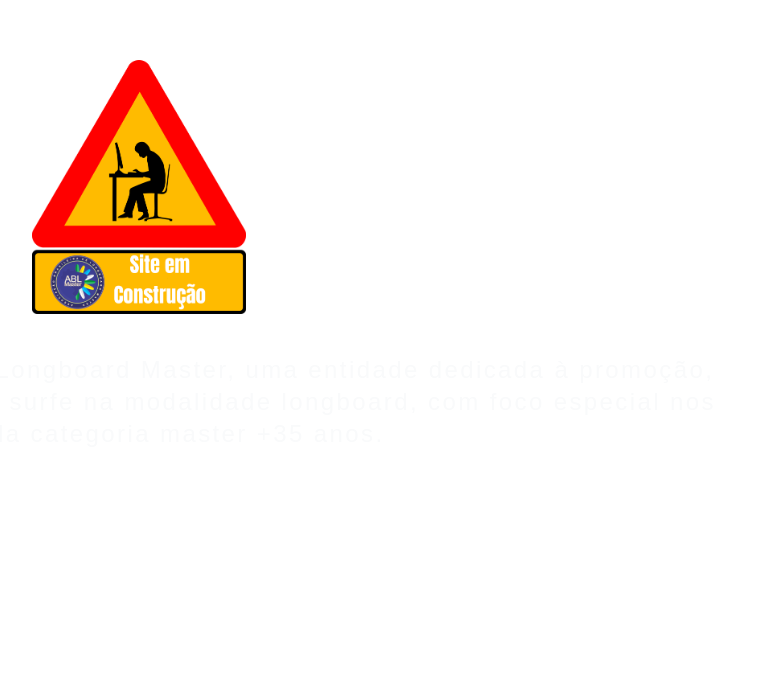
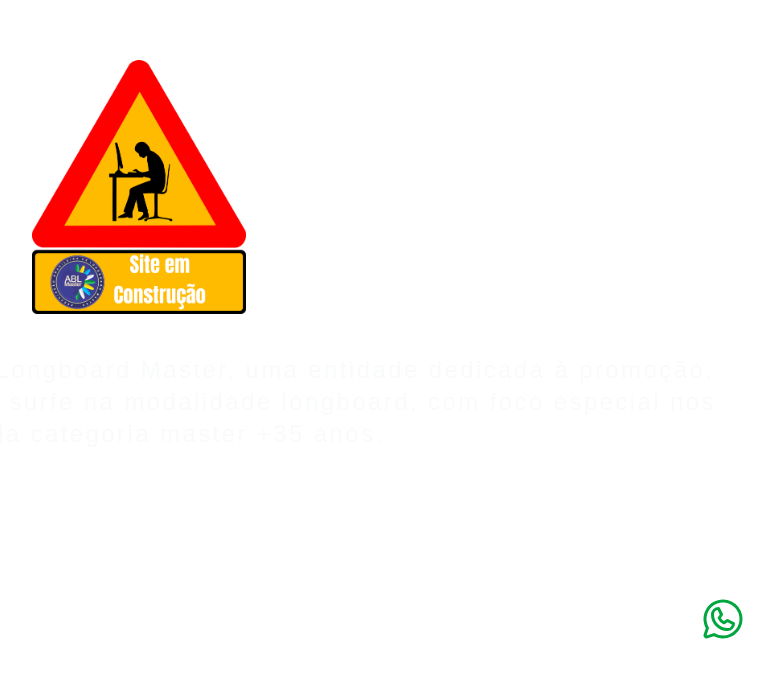
Before and after one commit to sauba/project-spa-ablmaster, a Next.js app: page / in a window 1280 px wide. Shown: the part 125-800 px from the top of the page, without its empty margins (501-1275 px from the left). Built offline with nearby package versions, Linux system fonts and the light colour scheme.

Commit message:
Update: Site em contrucao 12

```diff
--- a/src/components/Footer/index.tsx
+++ b/src/components/Footer/index.tsx
@@ -5,6 +5,7 @@ import {
 } from "@phosphor-icons/react"
 import Link from "next/link"
 import Logo from "../Logo"
+import WhatsappDropdown from "../WhatsappDropdown"
 
 export default function Footer() {
   return (
@@ -12,6 +13,7 @@ export default function Footer() {
       className={`w-full bg-contato justify-center items-center text-center min-h-screen`}
       id="contato"
     >
+      <WhatsappDropdown />
       <div
         className={`flex w-full justify-center items-center text-center text-red-50 min-h-screen gap-10`}
       >
--- /dev/null
+++ b/src/components/WhatsappDropdown/index.tsx
@@ -0,0 +1,20 @@
+import { WhatsappLogo } from "@phosphor-icons/react"
+import Link from "next/link"
+
+export default function WhatsappDropdown() {
+  return (
+    <div className="origin-bottom-right fixed bottom-8 right-8 rounded-md bg-transparent outline-none border-none">
+      <div className={`animate-wiggle`}>
+        <span className={`text-green-600`}>
+          <Link
+            href="https://chat.whatsapp.com/L7rwDbldv9g57nvyyAjpv3"
+            target="_blank"
+            rel="noopener noreferrer"
+          >
+            <WhatsappLogo size={48} />
+          </Link>
+        </span>
+      </div>
+    </div>
+  )
+}
```
